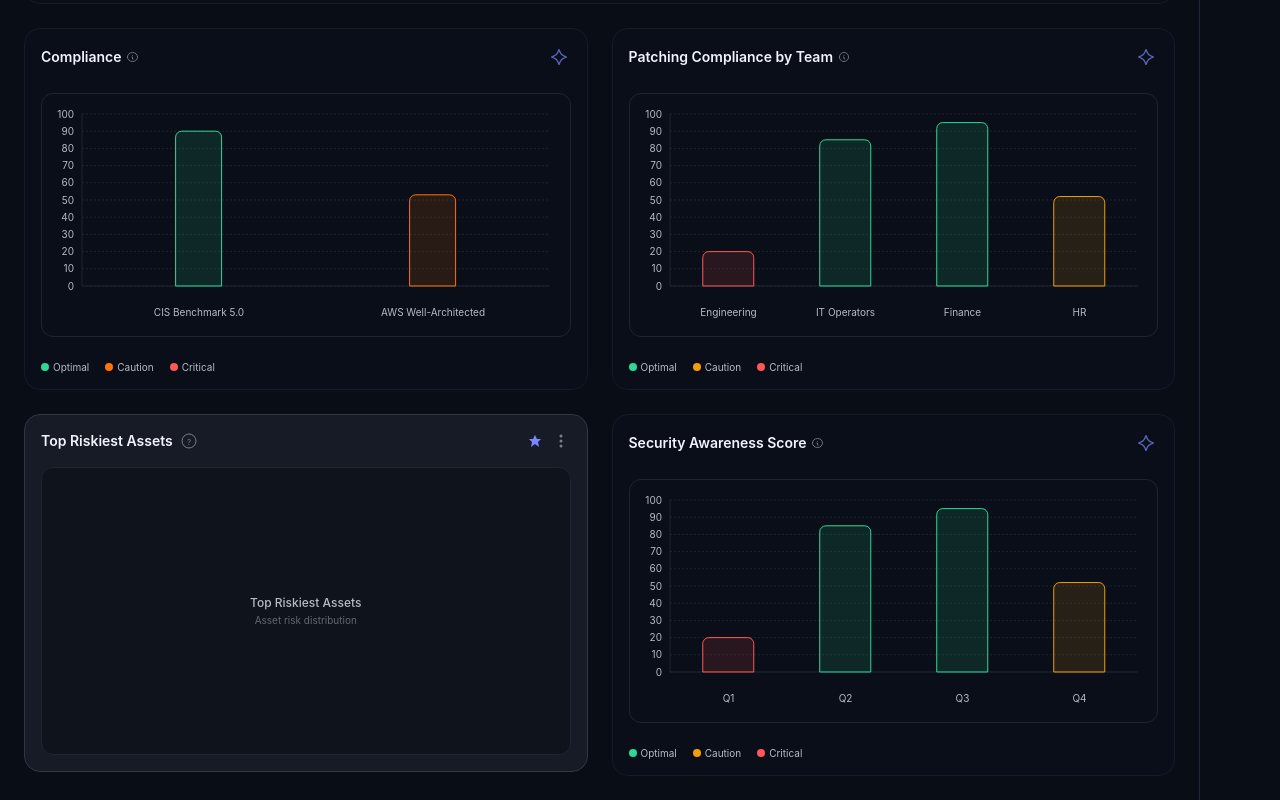
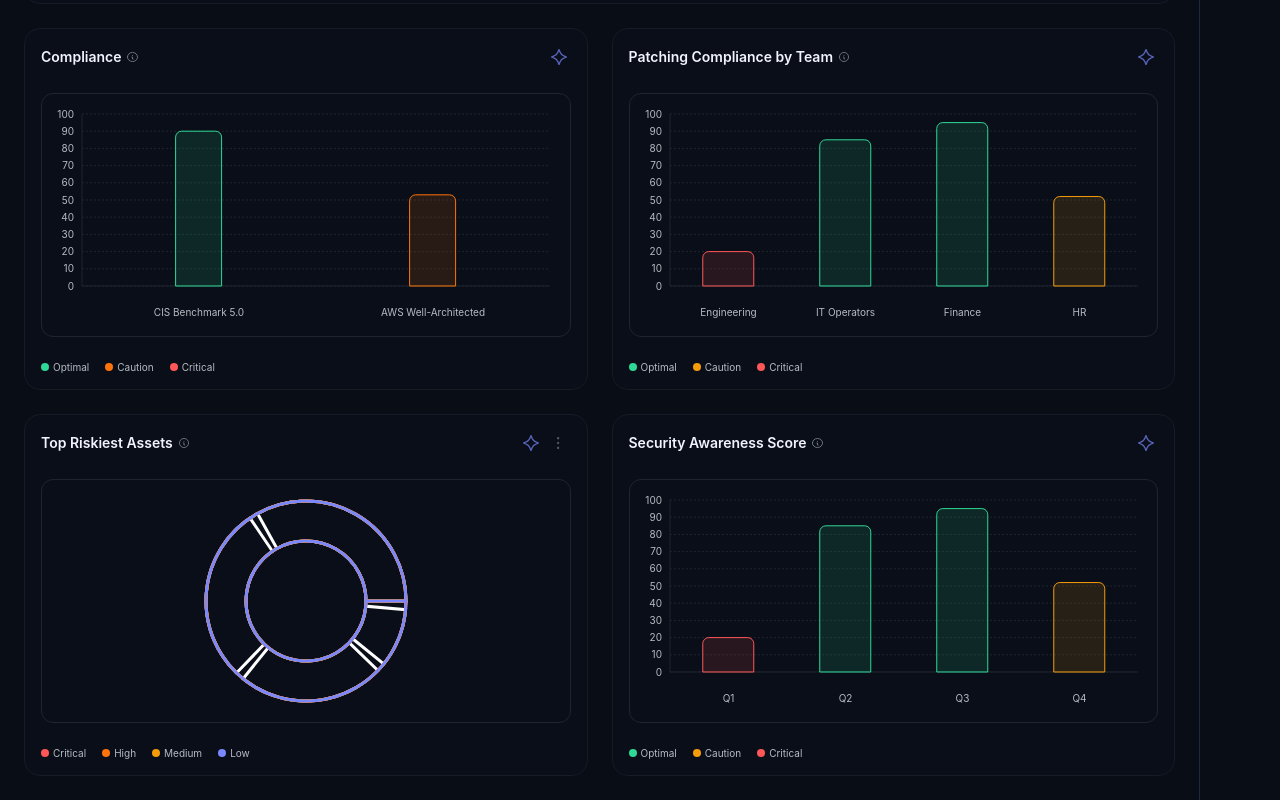
Before and after one commit to abdulmajeed33/react-trial, a React (Vite) app: page / in a window 1280 px wide. Shown: the part 856-1656 px from the top of the page. Built offline with nearby package versions, Linux system fonts and the light colour scheme.

Commit message:
Add TopRiskiestAssetsChart component and integrate it into MainContent for visualizing asset risk distribution.

```diff
--- /dev/null
+++ b/src/components/charts/TopRiskiestAssetsChart.tsx
@@ -0,0 +1,64 @@
+import React from 'react';
+import { PieChart, Pie, ResponsiveContainer } from 'recharts';
+import { ChartHeader } from '../ui-components/ChartHeader';
+import { LegendItem } from '../ui-components/LegendItem';
+
+const data = [
+  { name: 'Critical', value: 35, color: '#FF5757' },
+  { name: 'High', value: 30, color: '#FF740A' },
+  { name: 'Medium', value: 25, color: '#F59C0B' },
+  { name: 'Low', value: 10, color: '#7988FF' },
+];
+
+export default function TopRiskiestAssetsChart() {
+  return (
+    <div className="bg-background-dark-neutral-transparent border border-border-dark-neutral-dark rounded-2xl p-4 flex flex-col gap-6 w-full h-full" >
+      <ChartHeader
+        title="Top Riskiest Assets"
+        onRemoveWidget={() => console.log('Remove widget')}
+        onExportData={() => console.log('Export data')}
+        onSettings={() => console.log('Settings')}
+        onMagicClick={() => console.log('Magic clicked for Top Riskiest Assets')}
+      />
+
+      <div className="flex-1 bg-background-dark-neutral border border-border-dark-neutral-neutral rounded-xl p-4 relative h-[246px] flex items-center justify-center">
+        <ResponsiveContainer width="100%" height="100%">
+          <PieChart>
+            <Pie
+              data={data}
+              cx="50%"
+              cy="50%"
+              innerRadius={60}
+              outerRadius={100}
+              paddingAngle={5}
+              dataKey="value"
+              strokeWidth={3}
+              fill="none"
+            >
+              {data.map((entry, index) => (
+                <Pie
+                  key={`segment-${index}`}
+                  data={[entry]}
+                  cx="50%"
+                  cy="50%"
+                  innerRadius={60}
+                  outerRadius={100}
+                  stroke={entry.color}
+                  strokeWidth={3}
+                  fill="none"
+                />
+              ))}
+            </Pie>
+          </PieChart>
+        </ResponsiveContainer>
+      </div>
+
+      <div className="flex gap-4">
+        <LegendItem color="#FF5757" label="Critical" />
+        <LegendItem color="#FF740A" label="High" />
+        <LegendItem color="#F59C0B" label="Medium" />
+        <LegendItem color="#7988FF" label="Low" />
+      </div>
+    </div>
+  );
+}
--- a/src/components/dashboard/MainContent.tsx
+++ b/src/components/dashboard/MainContent.tsx
@@ -1,10 +1,10 @@
-import { ChartPlaceholder } from '../charts/ChartPlaceholder';
 import { TimeRangeSelector } from './TimeRangeSelector';
 import OrganizationalRiskChart from '../charts/OrganizationalRiskChart';
 import MTTDMTTRChart from '../charts/MTTDMTTRChart';
 import ComplianceChart from '../charts/ComplianceChart';
 import PatchingComplianceChart from '../charts/PatchingComplianceChart';
 import SecurityAwarenessChart from '../charts/SecurityAwarenessChart';
+import TopRiskiestAssetsChart from '../charts/TopRiskiestAssetsChart';
 
 export function MainContent() {
   return (
@@ -37,11 +37,7 @@ export function MainContent() {
       {/* Fourth Row - Risk & Awareness */}
       <div className="grid grid-cols-12 gap-6">
         <div className="col-span-12 lg:col-span-6">
-          <ChartPlaceholder
-            title="Top Riskiest Assets"
-            description="Asset risk distribution"
-            height="h-72"
-          />
+            <TopRiskiestAssetsChart />
         </div>
         <div className="col-span-12 lg:col-span-6">
           <SecurityAwarenessChart />
```
